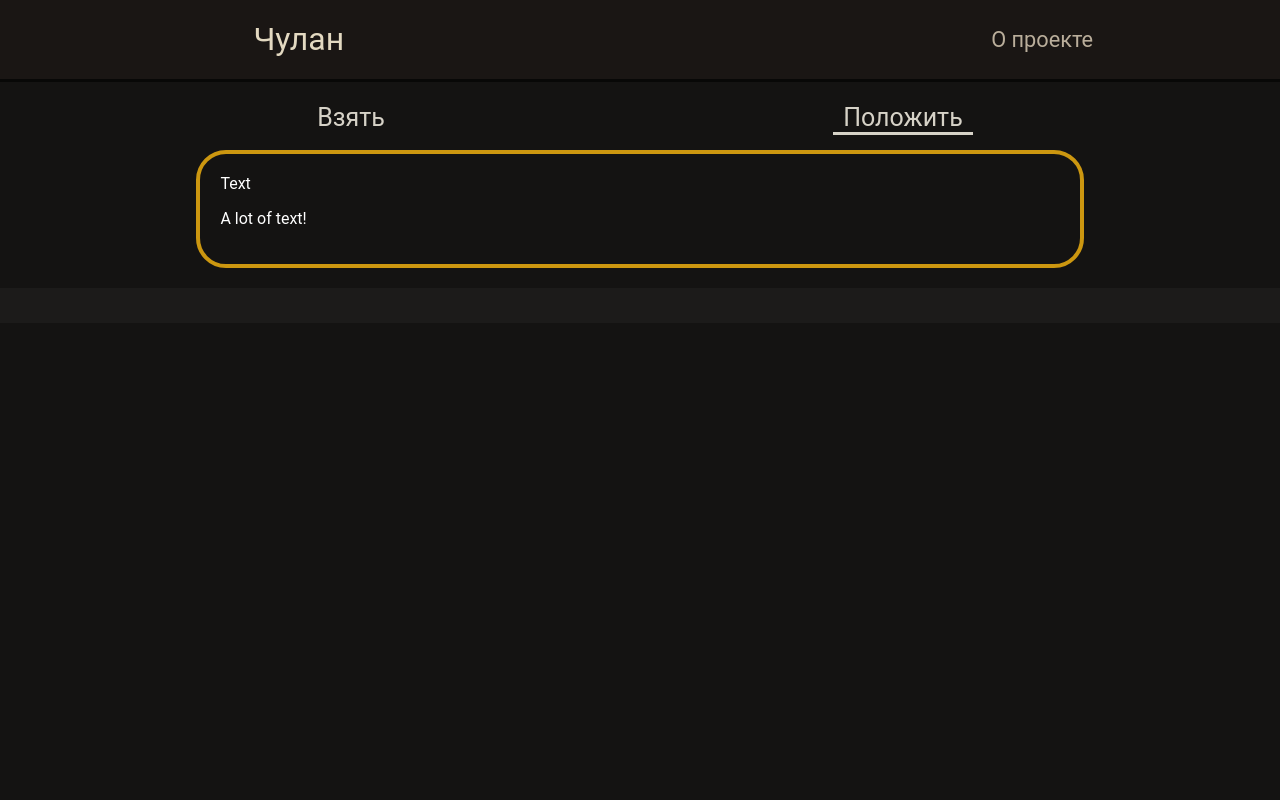
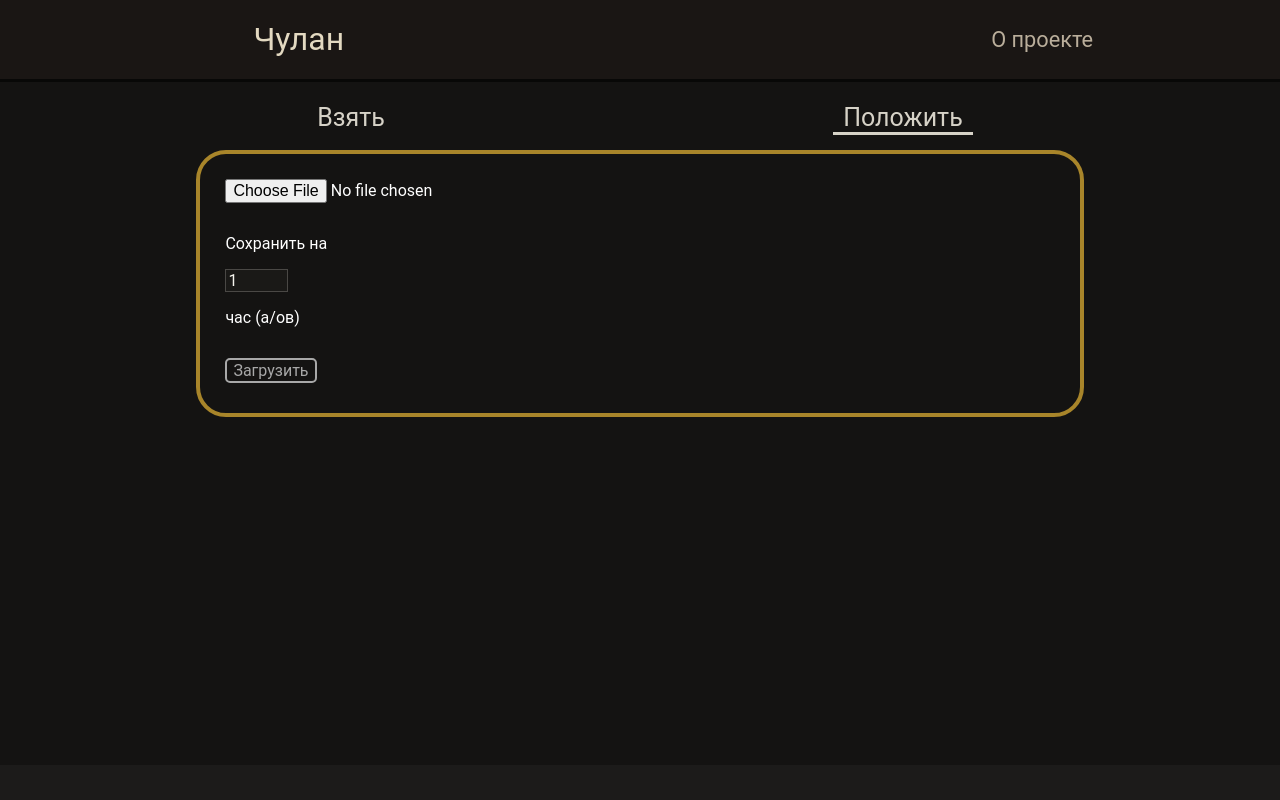
Before and after one commit to RostislavShishmarev/Choolan, a Flask app: page /put in a window 1280 px wide. Run offline with Flask 2, Linux system fonts and the light colour scheme.

Commit message:
Создана форма get, начато создание формы put; изменена структура Base.html

```diff
--- a/static/css/base.css
+++ b/static/css/base.css
@@ -60,7 +60,7 @@
   border-radius: 1.25vw;
 }
 
-.first-block {
+.main-content {
   margin-top: 6.5vw;
 }
 
--- a/static/css/file_pages.css
+++ b/static/css/file_pages.css
@@ -43,23 +43,24 @@
   flex-direction: column;
 }
 
-.m-file-child {
+.m-file-form > * {
   margin: 5px;
   margin-bottom: 10px;
 }
 
-.key-input {
+.key-text-input {
   width: 60%;
-  border-width: 1px;
-  border-style: solid;
-}
-
-.key-input:focus {
-  border-color: #bdbdbd;
-  outline: 0;
-  box-shadow: 0 0 0 0.2rem rgba(158, 158, 158, 0.25);
 }
 
 .submit-button {
-  width: 10%;
+  width: fit-content;
+  border: none;
+  border-style: solid;
+  border-width: 2px;
+  border-radius: 5px;
+  transition: all 0.2s ease-in;
 }
+
+.submit-button:hover {
+  transition: all 0.2s ease-in;
+}
--- a/static/css/main.css
+++ b/static/css/main.css
@@ -1,7 +1,21 @@
 body {
+  margin: 0;
   margin-left: auto;
   margin-right: auto;
   font-family: Roboto, sans-serif;
+  display: flex;
+  flex-direction: column;
+  min-height: 100vh;
+}
+
+main {
+  /* Чтобы занимал оставшееся пространство */
+  flex-grow: 1;
+}
+
+footer {
+  /* Чтобы footer не уменьшался */
+  flex-shrink: 0;
 }
 
 a {
@@ -42,9 +56,27 @@ input {
 
 .ch-link {
   border: none;
-  transition: all 0.3s ease-in;
+  transition: all 0.2s ease-in;
 }
 
 .ch-link:hover {
-  transition: all 0.3s ease-in;
+  transition: all 0.2s ease-in;
 }
+
+.ch-text-input {
+  width: fit-content;
+  border-width: 1px;
+  border-style: solid;
+}
+
+.ch-text-input:focus {
+  outline: 0;
+  box-shadow: 0 0 0 0.2rem rgba(158, 158, 158, 0.25);
+}
+
+input::-webkit-outer-spin-button,
+input::-webkit-inner-spin-button {
+  /* display: none; <- Crashes Chrome on hover */
+  -webkit-appearance: none;
+  margin: 0; /* <-- Apparently some margin are still there even though it's hidden */
+}
--- a/static/css/themes/neon.css
+++ b/static/css/themes/neon.css
@@ -20,7 +20,7 @@ body {
   color: #baae9b;
 }
 
-.ch-link:hover {
+.ch-link:hover, .ch-link:focus {
   color: #faf6eb;
   background-color: #bdb3a278;
 }
@@ -34,17 +34,35 @@ body {
 }
 
 .main-section-form {
-  border-color: #cc9710;
+  border-color: #a8852a;
 }
 
-.key-input {
+.ch-text-input {
   background-color: #1a1917;
   border-color: #4a4845;
+  color: #f5f4ed;
 }
 
-.key-input:focus {
+.ch-text-input::placeholder {
+  color: #8a8a8a;
+}
+
+.ch-text-input:focus {
   border-color: #bdbdbd;
 }
+
+.submit-button {
+  color: #a8a8a8;
+  border-color: #a8a8a8;
+  background-color: rgba(0, 0, 0, 0);
+}
+
+.submit-button:hover, .submit-button:focus {
+  color: #d9d9d9;
+  border-color: #d9d9d9;
+  background-color: #bdb3a23c;
+}
+
 
 *::-webkit-scrollbar-corner {
   background-color: #2b2b2b;
--- a/templates/Base.html
+++ b/templates/Base.html
@@ -16,6 +16,7 @@
     <title>Чулан</title>
   </head>
   <body>
+    <head role="banner">
       <div class="HEAD">
         <div class="head">
           <div class="logo-block">
@@ -27,9 +28,16 @@
           </div>
         </div>
       </div>
+    </head>
+    <main role="main">
+      <div class="main-content">
         {% block content %}{% endblock %}
+      </div>
+    </main>
+    <footer role="contentinfo">
       <div class="FOOT">
         <div class="container foot"></div>
       </div>
+    </footer>
   </body>
 </html>
--- a/templates/Get.html
+++ b/templates/Get.html
@@ -1,5 +1,5 @@
 {% extends "Base.html" %} {% block content %}
-<div class="container first-block">
+<div class="container">
     <div class="main-section">
         <div class="main-section-nav">
             <div class="nav-container">
@@ -9,8 +9,8 @@
         </div>
         <div class="main-section-form">
             <form class="m-file-form">
-                <input type="text" class="m-file-child key-input" />
-                <input type="submit" class="m-file-child submit-button" value="Скачать"/>
+                <input type="text" class="ch-text-input key-text-input" placeholder="Введите ключ..." required="true" />
+                <input type="submit" class="submit-button" value="Скачать"/>
             </form>
         </div>
     </div>
--- a/templates/Put.html
+++ b/templates/Put.html
@@ -1,5 +1,5 @@
 {% extends "Base.html" %} {% block content %}
-<div class="container first-block">
+<div class="container">
     <div class="main-section">
         <div class="main-section-nav">
             <div class="nav-container">
@@ -8,8 +8,15 @@
             </div>
         </div>
         <div class="main-section-form">
-            Text
-            <p>A lot of text!</p>
+            <form class="m-file-form">
+                <input type="file" required="true" />
+                <div class="hour-input-container">
+                    <p class="hour-input-text">Сохранить на</p>
+                    <input type="number" class="ch-text-input" min="1" max="24" value="1" />
+                    <p class="hour-input-text">час (а/ов)</p>
+                </div>
+                <input type="submit" class="submit-button" value="Загрузить"/>
+            </form>
         </div>
     </div>
 </div>
```
Lines whose indentation alone changed are shown as unchanged.
